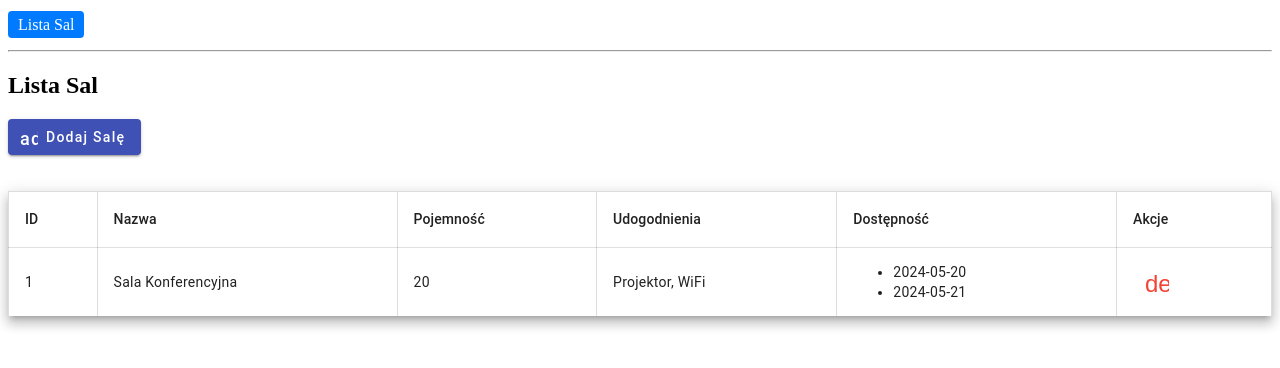
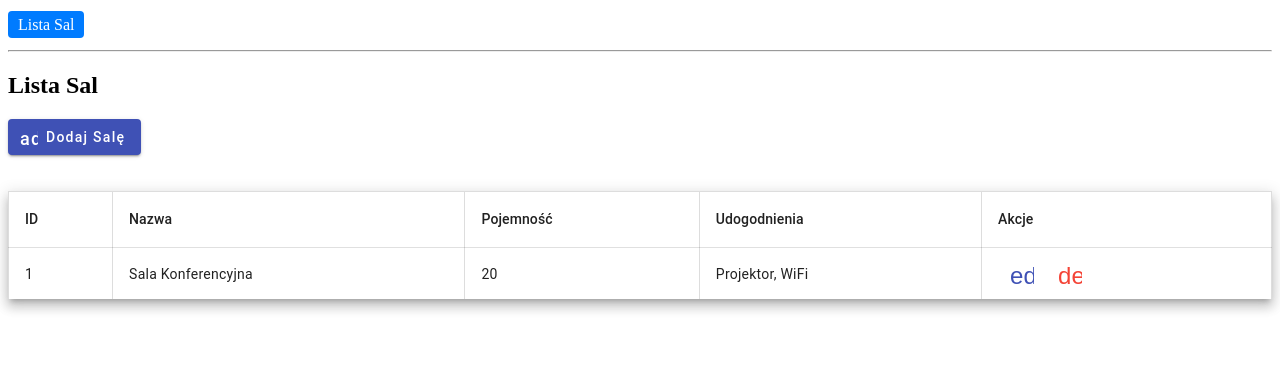
Before and after one commit to sktybucdred/WypozyczalniaSalAngular, an Angular app: page /sale in a window 1280 px wide. Shown: the top 368 px of the page. Built offline with nearby package versions, Linux system fonts and the light colour scheme.

Commit message:
crud sale

```diff
--- a/src/app/app.component.ts
+++ b/src/app/app.component.ts
@@ -15,11 +15,12 @@ import { MatToolbarModule } from '@angular/material/toolbar'; // Example: Import
   imports: [
     RouterModule,
     CommonModule,
+    MatIconModule,
     MatToolbarModule,
   ],
-  providers: [
+/*  providers: [
     provideAnimations(),
-  ],
+  ],*/
 })
 export class AppComponent {
   title = 'SalaWynajmu';
--- a/src/app/app.routes.ts
+++ b/src/app/app.routes.ts
@@ -7,7 +7,9 @@ import {AddSalaDialogComponent} from './components/add-sala-dialog/add-sala-dial
 export const AppRoutes: Routes = [
   { path: '', redirectTo: '/sale', pathMatch: 'full' },
   { path: 'sale', component: SalaListComponent },
+/*
   { path: 'dodaj-sala', component: AddSalaDialogComponent },
   { path: 'usun-sala/:id', component: ConfirmDeleteDialogComponent },
+*/
 
 ];
--- a/src/app/components/DatePickerField/datepicker-field.component.ts
+++ b/src/app/components/DatePickerField/datepicker-field.component.ts
@@ -4,6 +4,7 @@ import { MatFormFieldModule } from '@angular/material/form-field';
 import { MatDatepickerModule } from '@angular/material/datepicker';
 import { MatInputModule } from '@angular/material/input';
 import {CommonModule} from '@angular/common';
+import {MatNativeDateModule} from '@angular/material/core';
 
 @Component({
   selector: 'app-datepicker-field',
@@ -25,6 +26,7 @@ import {CommonModule} from '@angular/common';
     MatFormFieldModule,
     MatDatepickerModule,
     MatInputModule,
+    MatNativeDateModule
   ],
 })
 export class DatepickerFieldComponent {
--- a/src/app/components/add-sala-dialog/add-sala-dialog.component.html
+++ b/src/app/components/add-sala-dialog/add-sala-dialog.component.html
@@ -1,6 +1,7 @@
-<h2 mat-dialog-title>Dodaj Nowa Sale</h2>
+<!-- src/app/components/add-sala-dialog/add-sala-dialog.component.html -->
+<h2 mat-dialog-title>{{ data.sala ? 'Edytuj Salę' : 'Dodaj Nową Salę' }}</h2>
 <mat-dialog-content>
-  <app-formularz-sali (submitSala)="onSalaSubmit($event)"></app-formularz-sali>
+  <app-formularz-sali [sala]="data.sala" (submitSala)="onSalaSubmit($event)"></app-formularz-sali>
 </mat-dialog-content>
 <mat-dialog-actions align="end">
   <button mat-button (click)="onCancel()">Anuluj</button>
--- a/src/app/components/formularz-sali/formularz-sali.component.html
+++ b/src/app/components/formularz-sali/formularz-sali.component.html
@@ -1,5 +1,4 @@
 <form [formGroup]="form" (ngSubmit)="onSubmit()">
-  <div>
   <!-- Nazwa Sali -->
   <mat-form-field appearance="fill" style="width: 100%;">
     <mat-label>Nazwa sali</mat-label>
@@ -27,34 +26,8 @@
     <input matInput type="text" formControlName="udogodnienia" />
   </mat-form-field>
 
-    <!-- Dostępność -->
-    <div formArrayName="dostepnosc" style="margin-top: 16px;">
-      <label>Dostępność (wybierz daty):</label>
-      <div
-        *ngFor="let dateCtrl of dostepnosc.controls; let i = index"
-        style="display: flex; align-items: center; margin-bottom: 8px;"
-      >
-        <app-datepicker-field
-          [control]="dateCtrl"
-          [label]="'Data ' + (i + 1)"
-        ></app-datepicker-field>
-        <button
-          mat-icon-button
-          color="warn"
-          (click)="removeDate(i)"
-          [disabled]="dostepnosc.length === 1"
-        >
-          <mat-icon>remove_circle</mat-icon>
-        </button>
-      </div>
-      <button mat-button type="button" (click)="addDate()">
-        <mat-icon>add_circle</mat-icon> Dodaj datę
-      </button>
-    </div>
-
   <!-- Submit Button -->
   <button mat-raised-button color="primary" type="submit" style="margin-top: 16px;">
     Zatwierdź
   </button>
-  </div>
 </form>
--- a/src/app/components/formularz-sali/formularz-sali.component.ts
+++ b/src/app/components/formularz-sali/formularz-sali.component.ts
@@ -1,12 +1,10 @@
 import { Component, EventEmitter, Input, Output } from '@angular/core';
 import { Sala } from '../../models/sala.model';
-import {Validators, FormBuilder, FormGroup, FormArray, ReactiveFormsModule, FormControl} from '@angular/forms';
+import { Validators, FormBuilder, FormGroup, ReactiveFormsModule } from '@angular/forms';
 import { CommonModule } from '@angular/common';
-import { MatDatepickerModule } from '@angular/material/datepicker';
 import { MatInputModule } from '@angular/material/input';
 import { MatIconModule } from '@angular/material/icon';
 import { MatButtonModule } from '@angular/material/button';
-import {DatepickerFieldComponent} from '../DatePickerField/datepicker-field.component';
 
 @Component({
   selector: 'app-formularz-sali',
@@ -14,47 +12,29 @@ import {DatepickerFieldComponent} from '../DatePickerField/datepicker-field.comp
   imports: [
     CommonModule,
     ReactiveFormsModule,
-    MatDatepickerModule,
     MatInputModule,
     MatIconModule,
     MatButtonModule,
-    DatepickerFieldComponent,
   ],
   templateUrl: './formularz-sali.component.html',
   styleUrls: ['./formularz-sali.component.css'],
 })
 export class FormularzSaliComponent {
-  @Input() sala: Sala | null = null;
-  @Output() submitSala: EventEmitter<Sala>  = new EventEmitter<Sala>();
+  @Input() sala: Sala | undefined = undefined;
+  @Output() submitSala: EventEmitter<Sala> = new EventEmitter<Sala>();
 
   form!: FormGroup;
 
   constructor(private fb: FormBuilder) {}
 
-
   ngOnInit(): void {
     this.form = this.fb.group({
-      nazwa: [this.sala ? this.sala.nazwa : '', Validators.required],
-      pojemnosc: [this.sala ? this.sala.pojemnosc : null, [Validators.required, Validators.min(1)]],
-      udogodnienia: [this.sala ? this.sala.udogodnienia.join(', ') : ''],
-      dostepnosc: this.fb.array<FormControl>(
-        this.sala && this.sala.dostepnosc.length > 0
-          ? this.sala.dostepnosc.map(date => this.fb.control(date, Validators.required))
-          : [this.fb.control(null, Validators.required)]
-      ),
+      nazwa: [this.sala?.nazwa || '', Validators.required],
+      pojemnosc: [this.sala?.pojemnosc || null, [Validators.required, Validators.min(1)]],
+      udogodnienia: [this.sala?.udogodnienia.join(', ') || ''],
     });
   }
-  get dostepnosc(): FormArray {
-    return this.form.get('dostepnosc') as FormArray<FormControl>;
-  }
-  addDate(): void {
-    this.dostepnosc.push(this.fb.control(null, Validators.required));
-  }
-  removeDate(index: number): void {
-    if (this.dostepnosc.length > 1) {
-      this.dostepnosc.removeAt(index);
-    }
-  }
+
   onSubmit(): void {
     if (this.form.valid) {
       const udogodnieniaArray = this.form.value.udogodnienia
@@ -62,18 +42,14 @@ export class FormularzSaliComponent {
         .map((u: string) => u.trim())
         .filter((u: string) => u !== '');
 
-      const dostepnoscArray = this.form.value.dostepnosc.map((d: Date) => d);
-
       const nowaSala = new Sala(
         this.sala?.id || 0,
         this.form.value.nazwa,
         this.form.value.pojemnosc,
-        udogodnieniaArray,
-        dostepnoscArray
+        udogodnieniaArray
       );
       this.submitSala.emit(nowaSala);
     } else {
-      // Optionally, mark all fields as touched to trigger validation messages
       this.form.markAllAsTouched();
     }
   }
--- a/src/app/components/sala-list/sala-list.component.html
+++ b/src/app/components/sala-list/sala-list.component.html
@@ -29,28 +29,21 @@
     <td mat-cell *matCellDef="let sala"> {{ sala.udogodnienia.join(', ') }} </td>
   </ng-container>
 
-  <!-- Dostępność Column -->
-  <ng-container matColumnDef="dostepnosc">
-    <th mat-header-cell *matHeaderCellDef> Dostępność </th>
-    <td mat-cell *matCellDef="let sala">
-      <ul>
-        <li *ngFor="let date of sala.dostepnosc">
-          {{ date | date: 'yyyy-MM-dd' }}
-        </li>
-      </ul>
-    </td>
-  </ng-container>
-
   <!-- Actions Column -->
   <ng-container matColumnDef="actions">
     <th mat-header-cell *matHeaderCellDef> Akcje </th>
     <td mat-cell *matCellDef="let sala">
+      <button mat-icon-button color="primary" (click)="openEditDialog(sala)">
+        <mat-icon>edit</mat-icon>
+      </button>
       <button mat-icon-button color="warn" (click)="openDeleteDialog(sala)">
         <mat-icon>delete</mat-icon>
       </button>
     </td>
   </ng-container>
 
-  <tr mat-header-row *matHeaderRowDef="['id', 'nazwa', 'pojemnosc', 'udogodnienia', 'dostepnosc', 'actions']"></tr>
-  <tr mat-row *matRowDef="let row; columns: ['id', 'nazwa', 'pojemnosc', 'udogodnienia', 'dostepnosc', 'actions'];"></tr>
+  <!-- Update the column definitions -->
+  <tr mat-header-row *matHeaderRowDef="['id', 'nazwa', 'pojemnosc', 'udogodnienia', 'actions']"></tr>
+  <tr mat-row *matRowDef="let row; columns: ['id', 'nazwa', 'pojemnosc', 'udogodnienia', 'actions'];"></tr>
+
 </table>
--- a/src/app/components/sala-list/sala-list.component.ts
+++ b/src/app/components/sala-list/sala-list.component.ts
@@ -1,5 +1,5 @@
 // src/app/components/sala-list/sala-list.component.ts
-import { Component, OnInit } from '@angular/core';
+import {Component, OnDestroy, OnInit} from '@angular/core';
 import { Sala } from '../../models/sala.model';
 import { SalaService } from '../../services/sala.service';
 import { CommonModule } from '@angular/common';
@@ -10,6 +10,7 @@ import {AddSalaDialogComponent} from '../add-sala-dialog/add-sala-dialog.compone
 import {MatIconModule} from '@angular/material/icon';
 import {MatButtonModule} from '@angular/material/button';
 import {MatTableModule} from '@angular/material/table';
+import {Subscription} from 'rxjs';
 
 
 @Component({
@@ -19,17 +20,45 @@ import {MatTableModule} from '@angular/material/table';
   standalone: true,
   imports: [CommonModule, RouterLink, MatDialogModule, MatButtonModule, MatIconModule, MatTableModule],
 })
-export class SalaListComponent implements OnInit {
+export class SalaListComponent implements OnInit, OnDestroy {
   sale: Sala[] = [];
+  private saleSubscription!: Subscription;
 
   constructor(private salaService: SalaService, private dialog: MatDialog) {}
 
   ngOnInit(): void {
-    this.salaService.sale$.subscribe((sale) => {
+    this.saleSubscription = this.salaService.sale$.subscribe((sale) => {
       this.sale = sale;
     });
   }
 
+  ngOnDestroy(): void {
+    this.saleSubscription.unsubscribe();
+  }
+  openEditDialog(sala: Sala): void {
+    const dialogRef = this.dialog.open(AddSalaDialogComponent, {
+      width: '600px',
+      data: { sala },
+    });
+
+    dialogRef.afterClosed().subscribe((result: Sala | undefined) => {
+      if (result) {
+        this.salaService.updateSala(result);
+      }
+    });
+  }
+  openCreateDialog(): void {
+    const dialogRef = this.dialog.open(AddSalaDialogComponent, {
+      width: '600px',
+      data: {},
+    });
+
+    dialogRef.afterClosed().subscribe((result : Sala | undefined) => {
+      if(result){
+        this.salaService.addSala(result);
+      }
+    });
+  }
   openDeleteDialog(sala: Sala): void {
       const dialogRef = this.dialog.open(ConfirmDeleteDialogComponent, {
         width: '400px',
@@ -43,15 +72,4 @@ export class SalaListComponent implements OnInit {
       });
   }
 
-  openCreateDialog(): void {
-    const dialogRef = this.dialog.open(AddSalaDialogComponent, {
-      width: '600px',
-    });
-
-    dialogRef.afterClosed().subscribe((result : Sala | undefined) => {
-      if(result){
-        this.salaService.addSala(result);
-      }
-    });
-  }
 }
--- a/src/app/models/sala.model.ts
+++ b/src/app/models/sala.model.ts
@@ -4,6 +4,5 @@ export class Sala {
     public nazwa: string,
     public pojemnosc: number,
     public udogodnienia: string[],
-    public dostepnosc: Date[]
   ) {}
 }
--- a/src/main.ts
+++ b/src/main.ts
@@ -2,7 +2,10 @@ import { bootstrapApplication } from '@angular/platform-browser';
 import { provideRouter } from '@angular/router';
 import { AppComponent } from './app/app.component';
 import { AppRoutes } from './app/app.routes';
+import {provideAnimations} from '@angular/platform-browser/animations';
 
 bootstrapApplication(AppComponent, {
-  providers: [provideRouter(AppRoutes)],
+  providers: [provideRouter(AppRoutes),
+  provideAnimations(),
+  ],
 }).catch((err) => console.error(err));
```
Also changed, not shown: src/app/components/add-sala-dialog/add-sala-dialog.component.ts (+15 -19 lines), src/app/services/sala.service.ts (+18 -15 lines). Lines whose indentation alone changed are shown as unchanged.
